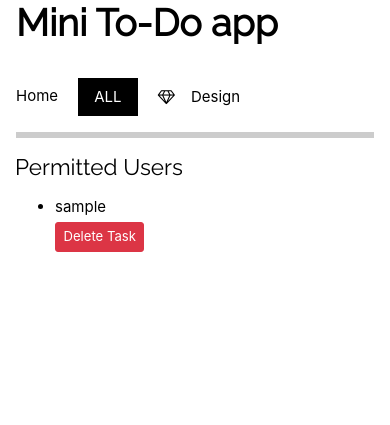
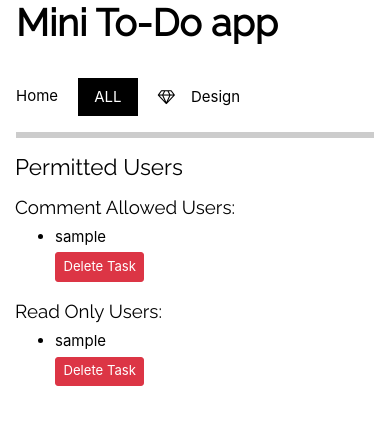
Before and after one commit to yunusovbekir/todo, a Django app: page /tasks/1/permitted-users/ in a window 390 px wide. Shown: the part 159-584 px from the top of the page. Run offline with Django 3.2, Linux system fonts and the light colour scheme; a user stored in the database is signed in; tables that the repository leaves empty hold one stand-in row (values such as "Sample post"); parts of the project's set-up code (start-up, migrations or seed data) failed here and were passed over; some libraries are stand-ins or nearby versions.

Commit message:
all views updated

```diff
--- a/task/templates/task/permitted_user_confirm_delete.html
+++ b/task/templates/task/permitted_user_confirm_delete.html
@@ -11,7 +11,7 @@
       {% csrf_token %}
       <fieldset class="form-group">
         <legend class="border-bottom mb-4">{% trans 'Delete User' %}</legend>
-        <h2>{% blocktrans %}Are you sure to delete the user: {{ object.permitted_username.username }}? {% endblocktrans %}</h2>
+        <h2>{% blocktrans %}Are you sure to delete the user? {% endblocktrans %}</h2>
       </fieldset>
       <div class="form-group">
        <button class="btn btn-outline-danger" type="submit">{% trans 'Yes, Delete' %}</button>
--- a/task/templates/task/permitted_users.html
+++ b/task/templates/task/permitted_users.html
@@ -9,15 +9,31 @@
     <h4 class="col-md-12 mb-3">{% trans 'Permitted Users' %}</h4>
     <article class="media content-section">
       <div class="media-body">
+        <h5> Comment Allowed Users: </h5>
         <ul>
-          {% for p_user in p_users %}
-            <li>{{ p_user.permitted_username }}</li>
-              <a class="btn btn-danger btn-sm mt-1 mb-1" href="{% url 'permitted-user-delete' task_id p_user.permitted_username.id %}">{% trans 'Delete Task' %}</a>
+          {% for user in comment_allowed_users %}
+            <li>{{ user.username }}</li>
+              <a class="btn btn-danger btn-sm mt-1 mb-1" href="{% url 'permitted-user-delete' task_id user.id %}">{% trans 'Delete Task' %}</a>
             {% empty %}
           <div class="col-md-12">
             <article class="media content-section">
               <div class="media-body">
-                <h7>{% trans 'You did not permitted any user to see and/or comment to your task' %}</h7>
+                <h7>{% trans 'You did not permitted any user to comment on your task' %}</h7>
+              </div>
+            </article>
+          </div>
+        {% endfor %}
+        </ul>
+        <h5> Read Only Users: </h5>
+        <ul>
+          {% for user in read_only_users %}
+            <li>{{ user.username }}</li>
+              <a class="btn btn-danger btn-sm mt-1 mb-1" href="{% url 'permitted-user-delete' task_id user.id %}">{% trans 'Delete Task' %}</a>
+            {% empty %}
+          <div class="col-md-12">
+            <article class="media content-section">
+              <div class="media-body">
+                <h7>{% trans 'You did not permitted any user to see your task' %}</h7>
               </div>
             </article>
           </div>
--- a/task/templates/task/task_confirm_delete.html
+++ b/task/templates/task/task_confirm_delete.html
@@ -11,7 +11,7 @@
       {% csrf_token %}
       <fieldset class="form-group">
         <legend class="border-bottom mb-4">{% trans 'Delete Task' %}</legend>
-        <h2>{% blocktrans %} Are you sure to delete the task: "{{ object.title }}"? {% endblocktrans %}</h2>
+        <h2>{% trans 'Are you sure to delete the task:' %}  "{{ object.title }}"? </h2>
       </fieldset>
       <div class="form-group">
        <button class="btn btn-outline-danger" type="submit">{% trans 'Yes, Delete' %}</button>
--- a/task/urls.py
+++ b/task/urls.py
@@ -10,7 +10,6 @@ from .views import (
     TaskDeleteView,
     UserTaskListView,
     PermittedUsersListView,
-    PermittedUsersCreateView,
     PermittedUserDeleteView,
     PermittedUserUpdateView,
 )
@@ -31,12 +30,10 @@ urlpatterns = [
     path('tasks/<int:pk>/permitted-users/',
          PermittedUsersListView.as_view(),
          name='permitted-users'),
-
-    path('tasks/<int:pk>/permitted-user-add/',  # This is the url
+    path('tasks/<int:pk>/permitted-user-add/',
          PermittedUserUpdateView.as_view(),
          name='permitted-user-add'),
-
-    path('tasks/<int:pk>/permitted-users/delete/<int:permission_pk>',
+    path('tasks/<int:pk>/permitted-users/delete/<int:user_id>',
          PermittedUserDeleteView.as_view(),
          name='permitted-user-delete'),
 ]
--- a/task/views.py
+++ b/task/views.py
@@ -23,15 +23,15 @@ class MainPageRedirectView(LoginRequiredMixin, generic.RedirectView):
 
 
 class TaskListView(LoginRequiredMixin, generic.ListView):
+    """
+    return request user's tasks and the ones request user is allowed to see
+    """
     model = Task
     template_name = 'task/explore.html'
     context_object_name = 'tasks'
     ordering = ['-date_created']
 
     def get_queryset(self):
-        """
-        return request user's tasks and the ones request user is allowed to see
-        """
 
         # request user's tasks
         task_list_1 = Task.objects.filter(author=self.request.user)
@@ -48,9 +48,8 @@ class TaskListView(LoginRequiredMixin, generic.ListView):
 
 class UserTaskListView(LoginRequiredMixin, generic.ListView):
     """
-    if request user is the owner, return all tasks
-    elif request user is a guest, return only allowed tasks
-    else return only a message " No task you can access "
+    If request user is the owner of the profile, return all tasks
+    else return those tasks that the request user is allowed
     """
 
     model = Task
@@ -58,13 +57,31 @@ class UserTaskListView(LoginRequiredMixin, generic.ListView):
     context_object_name = 'tasks'
 
     def get_queryset(self):
-        user = get_object_or_404(User, username=self.kwargs.get('username'))
-        return Task.objects.filter(author=user).order_by('-date_created')
+        tasks = Task.objects.filter(
+            author__username=self.kwargs.get('username')
+        )
+        if self.request.user.username == self.kwargs.get('username'):
+            return tasks
+        else:
+            tasks_list = []
+            for task in tasks:
+                obj = task.permitted_user_set.first()
+                allowed_users_queryset = (
+                        obj.read_only_users.all() |
+                        obj.comment_allowed_users.all()
+                )
+                allowed_users = [user for user in allowed_users_queryset]
+                if self.request.user in allowed_users:
+                    tasks_list.append(task)
+            return tasks_list
 
 
 class TaskDisplayDetailView(
     LoginRequiredMixin, UserPassesTestMixin, generic.DetailView,
 ):
+    """
+    Allow only owner of the task and allowed users
+    """
     model = Task
     template_name = 'task/task_detail.html'
     context_object_name = 'task'
@@ -72,27 +89,41 @@ class TaskDisplayDetailView(
     def get_context_data(self, *args, **kwargs):
         context = super().get_context_data(**kwargs)
 
+        task = self.get_object()
+        obj = task.permitted_user_set.first()
+        if (
+                self.request.user in obj.comment_allowed_users.all() or
+                self.request.user == task.author
+        ):
+            context['is_allowed'] = True
+
         context['comments'] = Comment.objects.all()  # show comments
-        context['commentform'] = CommentForm()  # show comment form
+        context['comment_form'] = CommentForm()  # show comment form
         return context
 
     def test_func(self):
-        c_task = Task.objects.get(pk=self.kwargs['pk'])
-        p_users = [user for user in
-                   Permitted_User.objects.filter(task=self.kwargs['pk'])]
-        print(p_users)
-        # for p_user in Permitted_Users.objects.filter(task=self.kwargs['pk']):
-        #     p_users.append(p_user.permitted_username)
-        # if self.request.user == c_task.author:
-        #     return True
-        # elif self.request.user in p_users:
-        #     return True
-        # return False
+        obj = self.get_object()
+        permitted_users_object = obj.permitted_user_set.first()
 
-        return self.request.user == c_task.author or self.request.user in p_users
+        permitted_users = (
+                permitted_users_object.read_only_users.all() |
+                permitted_users_object.comment_allowed_users.all()
+        )
+
+        allowed_users = [user for user in permitted_users]
+
+        return (
+                self.request.user == obj.author or
+                self.request.user in allowed_users
+        )
 
 
-class CommentView(LoginRequiredMixin, generic.CreateView):
+class CommentView(
+    LoginRequiredMixin, UserPassesTestMixin, generic.CreateView
+):
+    """
+    Allow only the task owner and those who are allowed to comment on.
+    """
     model = Comment
     form_class = CommentForm
     template_name = 'task/task_detail.html'
@@ -105,29 +136,18 @@ class CommentView(LoginRequiredMixin, generic.CreateView):
     def get_success_url(self):
         return reverse('task-detail', args=[self.kwargs['pk']])
 
-    # def test_func(self):
-    #     c_task = Task.objects.get(pk=self.kwargs['pk'])
-    #     p_users = []
-    #     c_p_users = []
-    #
-    #     for p_user in Permitted_Users.objects.filter(task=self.kwargs['pk']):
-    #         p_users.append(p_user.permitted_username)
-    #         if p_user.can_comment:
-    #             c_p_users.append(
-    #             p_user.permitted_username)  # store those who can comment
-    #
-    #     if self.request.user == c_task.author:
-    #         return True
-    #     elif (
-    #     self.request.user in p_users
-    #     ) and (
-    #     self.request.user in c_p_users
-    #     ):  # something wrong with it
-    #         return True
-    #     return False
+    def test_func(self):
+        task = Task.objects.get(id=self.kwargs.get('pk'))
+        obj = task.permitted_user_set.first()
+
+        return (
+                self.request.user == task.author or
+                self.request.user in obj.comment_allowed_users.all()
+        )
 
 
 class TaskDetailView(View):
+    """ Combine `TaskDisplayDetailView` and `CommentView` """
 
     def get(self, request, *args, **kwargs):
         view = TaskDisplayDetailView.as_view()
@@ -139,6 +159,7 @@ class TaskDetailView(View):
 
 
 class TaskCreateView(LoginRequiredMixin, generic.CreateView):
+    """ View for Create a new task. """
     model = Task
     form_class = TaskForm
 
@@ -150,8 +171,13 @@ class TaskCreateView(LoginRequiredMixin, generic.CreateView):
 class TaskUpdateView(
     LoginRequiredMixin, UserPassesTestMixin, generic.UpdateView
 ):
+    """ Only task owner can update the task. """
     model = Task
-    fields = ['title', 'description', 'deadline']
+    fields = (
+        'title',
+        'description',
+        'deadline',
+    )
 
     def form_valid(self, form):
         form.instance.author = self.request.user
@@ -166,60 +192,37 @@ class TaskDeleteView(
     LoginRequiredMixin, UserPassesTestMixin, generic.DeleteView
 ):
     model = Task
-    success_url = '/'
 
     def test_func(self):
         task = self.get_object()
         return self.request.user == task.author
 
+    def get_success_url(self):
+        return reverse(
+            'user-tasks',
+            kwargs={'username': self.request.user.username},
+        )
+
 
 class PermittedUsersListView(
-    LoginRequiredMixin, UserPassesTestMixin, generic.ListView
+    LoginRequiredMixin, UserPassesTestMixin, generic.TemplateView
 ):
-    model = Permitted_Users
+    """ Return all permitted user's list """
+
     template_name = 'task/permitted_users.html'
-    context_object_name = 'p_users'
-
-    def get_queryset(self):
-        final_query = Permitted_Users.objects.filter(
-            task=self.kwargs['pk']
-        ).order_by('permitted_username')
-        return final_query
 
     def get_context_data(self, **kwargs):
-        context = super(
-            PermittedUsersListView, self
-        ).get_context_data(**kwargs)
-
-        # a = Permitted_Users.objects.filter(
-        #     task=self.kwargs['pk']
-        # ).order_by('permitted_username')
-        context['task_id'] = self.kwargs['pk']
+        task = Task.objects.get(id=self.kwargs.get('pk'))
+        obj = task.permitted_user_set.first()
+        context = {
+            'task_id': task.id,
+            'comment_allowed_users': obj.comment_allowed_users.all(),
+            'read_only_users': obj.read_only_users.all(),
+        }
         return context
 
     def test_func(self):
-        c_task = Task.objects.get(pk=self.kwargs['pk'])
-        return self.request.user == c_task.author
-
-
-class PermittedUsersCreateView(
-    LoginRequiredMixin, UserPassesTestMixin, generic.CreateView
-):
-    model = Permitted_Users
-    form_class = PermittedUsersForm
-
-    # template_name_suffix = '_create_form'
-
-    def form_valid(self, form):
-        form.instance.author = self.request.user
-        form.instance.task_id = self.kwargs['pk']
-        return super().form_valid(form)
-
-    def get_success_url(self):
-        return reverse('tasks-explore')
-
-    def test_func(self):
-        task = Task.objects.get(pk=self.kwargs['pk'])
+        task = Task.objects.get(id=self.kwargs.get('pk'))
         return self.request.user == task.author
 
 
@@ -276,19 +279,28 @@ class PermittedUserUpdateView(
 class PermittedUserDeleteView(
     LoginRequiredMixin, UserPassesTestMixin, generic.DeleteView
 ):
-    model = Permitted_Users
-    success_url = '/'
+    model = Permitted_User
     template_name = 'task/permitted_user_confirm_delete.html'
 
-    def get_object(self):
-        pk = self.kwargs['pk']
-        permission_pk = self.kwargs['permission_pk']
-        obj = self.model.objects.filter(
-            task__id=pk,
-            permitted_username__id=permission_pk
-        ).last()
-        return obj
+    def get_object(self, queryset=None):
+        return get_user_model().objects.get(id=self.kwargs.get('user_id'))
+
+    def post(self, request, *args, **kwargs):
+        """
+        task - permitted user - user-i remove edirem
+
+        """
+        task = Task.objects.get(id=self.kwargs.get('pk'))
+        permitted_users_object = task.permitted_user_set.first()
+        user = get_user_model().objects.get(id=self.kwargs.get('user_id'))
+        permitted_users_object.read_only_users.remove(user)
+        permitted_users_object.comment_allowed_users.remove(user)
+        permitted_users_object.save()
+        return HttpResponseRedirect(self.get_success_url())
 
     def test_func(self):
         task = Task.objects.get(pk=self.kwargs['pk'])
         return self.request.user == task.author
+
+    def get_success_url(self):
+        return reverse('permitted-users', kwargs={'pk': self.kwargs.get('pk')})
```
Also changed, not shown: task/templates/task/task_detail.html (+8 -2 lines).
